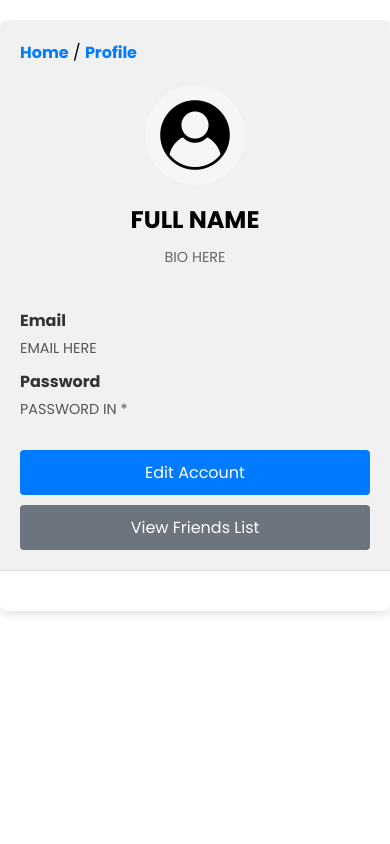
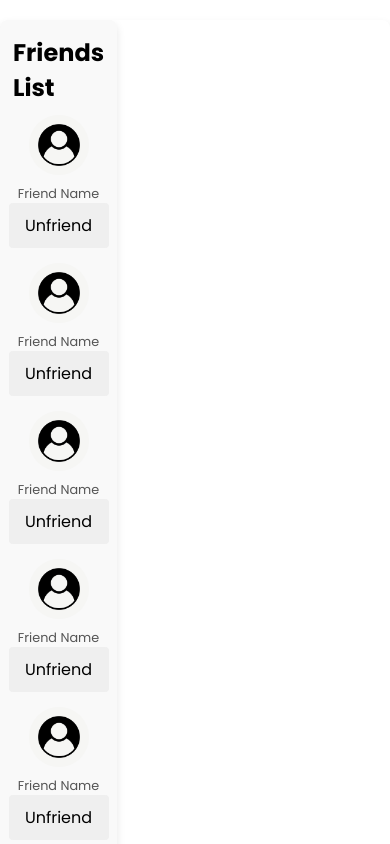
Before and after one commit to kamaldbouk/Blog, a React (Create React App) app in the folder frontend/: page /profile in a window 390 px wide. Both pictures are taken after a click on the button "View Friends List". Shown: the top 844 px of the page. Built offline with nearby package versions, Linux system fonts and the light colour scheme.

Commit message:
added friends list and functionality

```diff
--- a/frontend/package.json
+++ b/frontend/package.json
@@ -6,7 +6,9 @@
     "@testing-library/jest-dom": "^5.17.0",
     "@testing-library/react": "^13.4.0",
     "@testing-library/user-event": "^13.5.0",
+    "bootstrap": "^5.3.3",
     "react": "^18.3.1",
+    "react-bootstrap": "^2.10.4",
     "react-dom": "^18.3.1",
     "react-router-dom": "^6.26.0",
     "react-scripts": "5.0.1",
--- a/frontend/src/index.css
+++ b/frontend/src/index.css
@@ -483,7 +483,7 @@ header {
 }
 
 /* Profile CSS */
-
+/* Profile CSS */
 .profile-container {
   display: flex;
   max-width: 1200px;
@@ -493,14 +493,18 @@ header {
   overflow: hidden;
 }
 
-.profile-settings {
+.profile-settings,
+.friends-list-container {
   width: 30%;
   padding: 20px;
   background-color: #f1f1f1;
+}
+
+.profile-settings {
+  border-right: 1px solid #ddd;
   display: flex;
   flex-direction: column;
   align-items: center;
-  border-right: 1px solid #ddd;
 }
 
 .redirection {
@@ -619,6 +623,64 @@ h2 {
   }
 }
 
+.friends-list-container {
+  display: flex;
+  flex-direction: column;
+  align-items: center;
+  padding: 20px;
+  background-color: #f9f9f9;
+  border-radius: 8px;
+  box-shadow: 0 4px 8px rgba(0, 0, 0, 0.1);
+}
+
+.friends-list-heading {
+  font-size: 1.5em;
+  margin-bottom: 20px;
+  color: #333;
+}
+
+.friends-list {
+  display: flex;
+  flex-wrap: wrap;
+  gap: 15px;
+  justify-content: center;
+}
+
+.friend-item {
+  display: flex;
+  flex-direction: column;
+  align-items: center;
+  width: 100px;
+}
+
+.friend-item img {
+  width: 80px;
+  height: 80px;
+  border-radius: 50%;
+  object-fit: cover;
+  margin-bottom: 10px;
+}
+
+.friend-item p {
+  font-size: 0.9em;
+  color: #555;
+}
+
+@media (max-width: 768px) {
+  .friends-list-container {
+    padding: 15px;
+  }
+
+  .friend-item img {
+    width: 60px;
+    height: 60px;
+  }
+
+  .friend-item p {
+    font-size: 0.8em;
+  }
+}
+
 /* Edit CSS */
 
 .edit-container {
--- a/frontend/src/pages/Profile.js
+++ b/frontend/src/pages/Profile.js
@@ -1,17 +1,67 @@
 import { Link } from 'react-router-dom';
+import { useState } from 'react';
 import icon from './img/icon.jpg';
+import friendIcon from './img/icon.jpg'; // Replace with actual path for friend images
 import { useNavigate } from 'react-router-dom';
 
 const Profile = () => {
-
+    const [showFriendsList, setShowFriendsList] = useState(false);
     const navigate = useNavigate();
 
     const handleEdit = () => {
         navigate('/edit');
     };
 
+    const handleViewFriends = () => {
+        setShowFriendsList(true);
+    };
+
+    const handleBackToProfile = () => {
+        setShowFriendsList(false);
+    };
+
     return (
         <div className="profile-container">
+            {showFriendsList ? (
+                <div className="friends-list-container">
+                    <h2>Friends List</h2>
+                    <div className="friends-list">
+
+                        <div className="friend-item">
+                            <img src={friendIcon} alt="friend" className="friend-image"/>
+                            <p className="friend-name">Friend Name</p>
+                            <button className="btn unfriend-btn">Unfriend</button>
+                        </div>
+                        <div className="friend-item">
+                            <img src={friendIcon} alt="friend" className="friend-image"/>
+                            <p className="friend-name">Friend Name</p>
+                            <button className="btn unfriend-btn">Unfriend</button>
+                        </div>
+                        <div className="friend-item">
+                            <img src={friendIcon} alt="friend" className="friend-image"/>
+                            <p className="friend-name">Friend Name</p>
+                            <button className="btn unfriend-btn">Unfriend</button>
+                        </div>
+                        <div className="friend-item">
+                            <img src={friendIcon} alt="friend" className="friend-image"/>
+                            <p className="friend-name">Friend Name</p>
+                            <button className="btn unfriend-btn">Unfriend</button>
+                        </div>
+                        <div className="friend-item">
+                            <img src={friendIcon} alt="friend" className="friend-image"/>
+                            <p className="friend-name">Friend Name</p>
+                            <button className="btn unfriend-btn">Unfriend</button>
+                        </div>
+                        <div className="friend-item">
+                            <img src={friendIcon} alt="friend" className="friend-image"/>
+                            <p className="friend-name">Friend Name</p>
+                            <button className="btn unfriend-btn">Unfriend</button>
+                        </div>
+                        <button className="btn back-btn" onClick={handleBackToProfile}>Back to Profile</button>
+
+                    </div>
+                </div>
+            ) : (
                 <div className="profile-settings">
                     <div className="redirection">
                         <p><Link to='/home'>Home</Link> / <Link to='/profile'>Profile</Link></p>
@@ -32,14 +82,11 @@ const Profile = () => {
                         </div>
                     </div>
                     <div className='profile-buttons'>
-                <button className="btn edit-btn" onClick={handleEdit} >Edit Account</button>
-                <button className="btn friends-btn">View Friends List</button>
+                        <button className="btn edit-btn" onClick={handleEdit}>Edit Account</button>
+                        <button className="btn friends-btn" onClick={handleViewFriends}>View Friends List</button>
                     </div>
                 </div>
-
-            <div className="profile-activity">
-
-            </div>
+            )}
         </div>
     );
 }
```
Also changed, not shown: 1 other file (tests, documents, lock files or other folders). Lines whose indentation alone changed are shown as unchanged.
